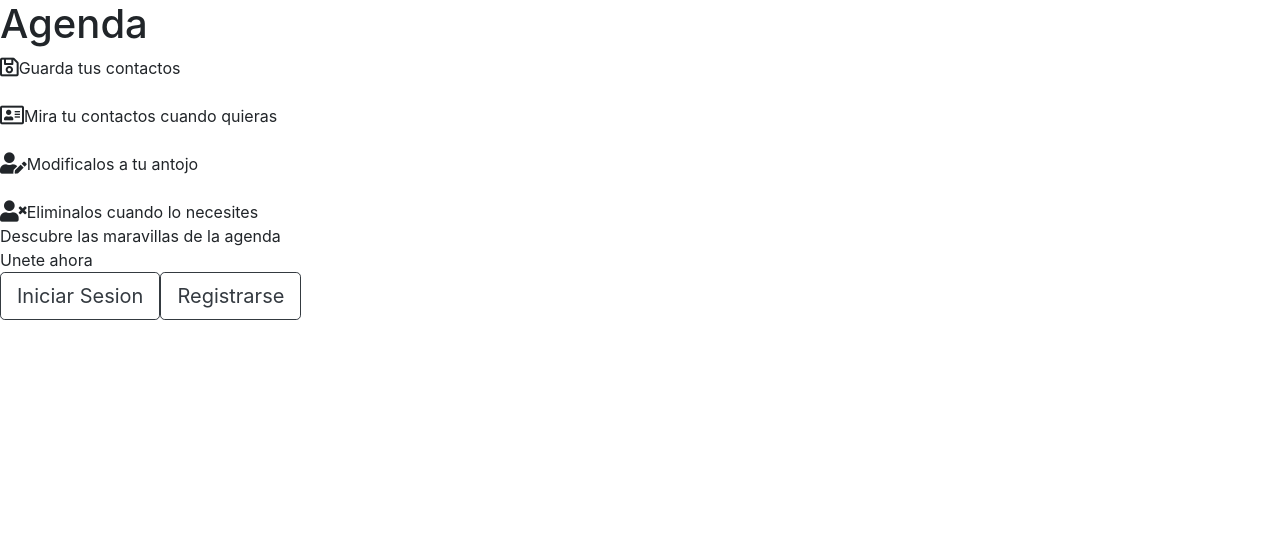
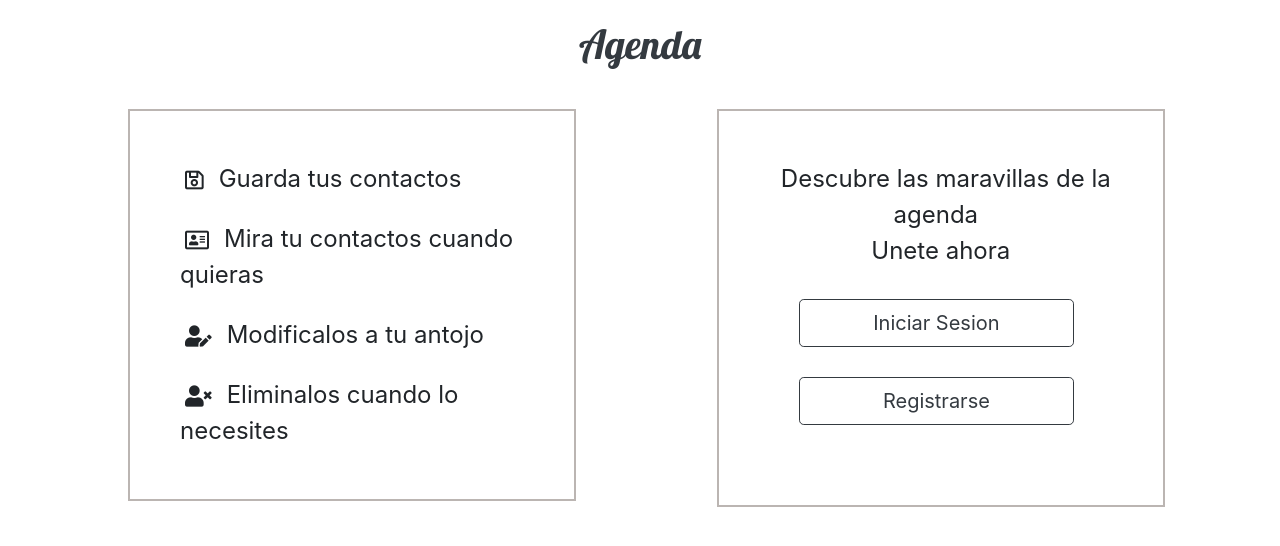
Before and after one commit to grupo01lucatic/Proyecto02-Angular, an Angular app in the folder Proyecto02-Cliente/: page / in a window 1280 px wide. Shown: the top 546 px of the page. Built offline with nearby package versions, Linux system fonts and the light colour scheme.

Commit message:
Implementado bootstrap al index

```diff
--- a/Proyecto02-Cliente/src/app/app.component.css
+++ b/Proyecto02-Cliente/src/app/app.component.css
@@ -0,0 +1,92 @@
+/* Globals */
+main > .container {
+    padding: 100px 15px 0;
+}
+
+body {
+    background-color: #F5F0EE;
+}
+
+header .input-group {
+    padding-top: 10px
+}
+
+h1 {
+    text-align: center;
+    font-family: 'Lobster', cursive;
+    padding: 20px;
+    color: #343a40;
+}
+
+span {
+    padding: 10px;
+    font-size: 1.5em;
+}
+
+#izquierdo {
+    width: 35%;
+    height: 40%;
+    background-color: white;
+    font-size: 1em;
+    margin: 1%;
+    margin-left: 10%;
+    padding: 50px;
+    border: solid 2px #BBB5B2;
+    float: left;
+}
+
+i {
+    padding: 5px;
+}
+
+#derecho {
+    width: 35%;
+    height: 100%;
+    background-color: white;
+    font-size: 1em;
+    margin: 1%;
+    margin-left: 10%;
+    padding: 50px;
+    border: solid 2px #BBB5B2;
+    float: left;
+    align-content: center;
+    text-align: center;
+}
+
+.btn-lg {
+    display: block;
+    float: none;
+    margin: 1.5em;
+    align-content: center;
+    position:relative;
+    display: block;
+    margin: 5 auto;
+    width: 80%;
+
+}
+.center{
+    text-align: center;
+}
+#botonOculto {
+display: none;
+}
+
+.py-10 {
+    padding-top: 3rem !important;
+    padding-bottom: 3rem !important;
+}
+
+body{
+    background-color: #F5F0EE;
+}
+
+h1{
+    text-align: center;
+    font-family: 'Lobster', cursive;
+    padding: 20px;
+    color: #343a40;
+}
+a{
+    font-size: 20px;
+    font-family: 'Lobster', cursive;
+}
```
